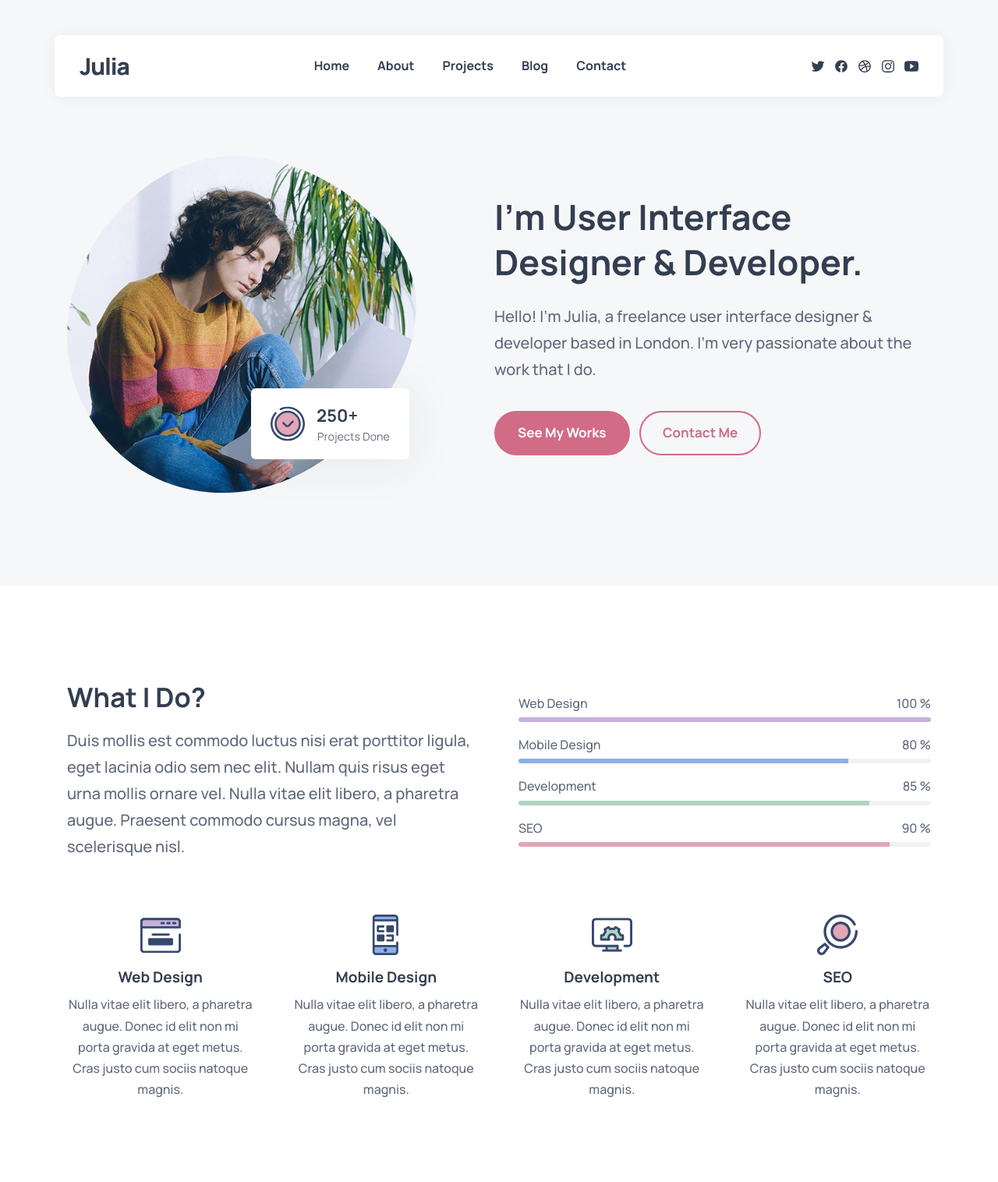
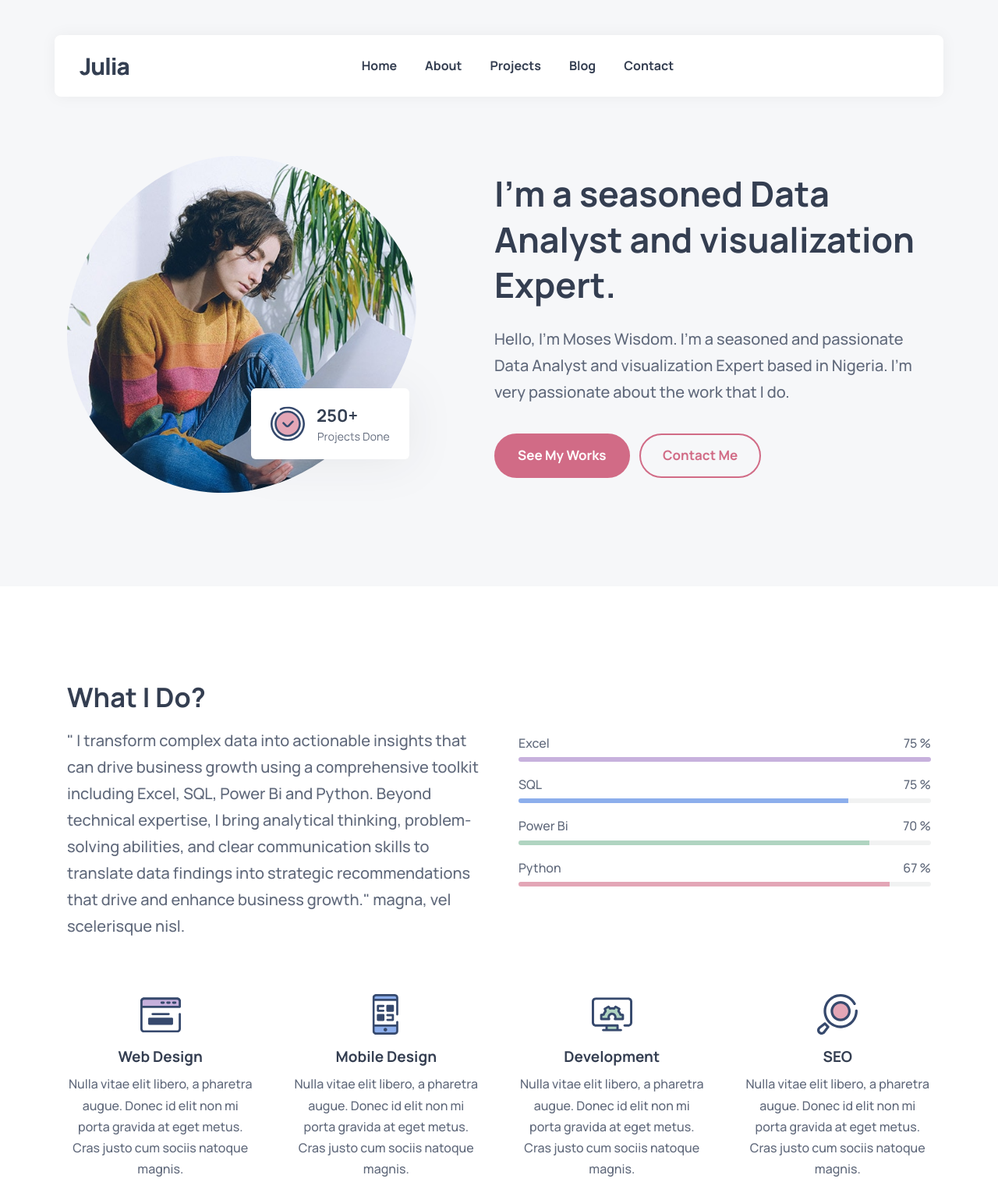
Before and after one commit to moseswise131-coder/Moses-Wisdom, a plain HTML site: page index.html in a window 1280 px wide. Shown: the top 1516 px of the page at 78% size. Drawn offline with nearby package versions, Linux system fonts and the light colour scheme.

Commit message:
Update index.html

```diff
--- a/index.html
+++ b/index.html
@@ -9,9 +9,9 @@
   <!--
     - primary meta tags
   -->
-  <title>Julia - I'm User Interface Designer & Developer.</title>
+  <title>Moses - I'm  a seasoned Data Analyst and visualization expect.</title>
   <meta name="title" content="Julia - I'm User Interface Designer & Developer.">
-  <meta name="description" content="This is a personal portfolio html template made by codewithsadee">
+  <meta name="description" content="This is a personal portfolio html template made by Moses">
 
   <!--
     - favicon
@@ -88,26 +88,26 @@
         </ul>
 
         <div class="wrapper">
-          <a href="mailto:info@email.com" class="contact-link">info@email.com</a>
+          <a href="moseswise131@gmail.com" class="contact-link">moseswise131@gmail.com</a>
 
-          <a href="tel:001234567890" class="contact-link">00 (123) 456 78 90</a>
+          <a href="tel:+2347075223688" class="contact-link">00 (+234) 7075223688</a>
         </div>
 
         <ul class="social-list">
 
-          <li>
+          <!--li>
             <a href="#" class="social-link">
               <ion-icon name="logo-twitter"></ion-icon>
             </a>
-          </li>
+        </li-->
 
           <li>
-            <a href="#" class="social-link">
-              <ion-icon name="logo-facebook"></ion-icon>
+            <a href="#" class="LinkedIn">
+              <ion-icon name="Wisdom Moses"></ion-icon>
             </a>
           </li>
 
-          <li>
+          <!--li>
             <a href="#" class="social-link">
               <ion-icon name="logo-dribbble"></ion-icon>
             </a>
@@ -123,7 +123,7 @@
             <a href="#" class="social-link">
               <ion-icon name="logo-youtube"></ion-icon>
             </a>
-          </li>
+        </li-->
 
         </ul>
 
@@ -163,11 +163,11 @@
           <div class="hero-content">
 
             <h1 class="h1 hero-title" data-reveal="top" data-reveal-delay="0.5s">
-              I'm User Interface Designer & Developer.
+              I'm a seasoned Data Analyst and visualization Expert.
             </h1>
 
             <p class="section-text" data-reveal="top" data-reveal-delay="0.75s">
-              Hello! I'm Julia, a freelance user interface designer & developer based in London. I’m very passionate
+              Hello, I'm Moses Wisdom. I'm a seasoned and passionate Data Analyst and visualization Expert based in Nigeria. I’m very passionate
               about the work that I do.
             </p>
 
@@ -199,8 +199,11 @@
               <h2 class="h2 section-title">What I Do?</h2>
 
               <p class="section-text">
-                Duis mollis est commodo luctus nisi erat porttitor ligula, eget lacinia odio sem nec elit. Nullam quis
-                risus eget urna mollis ornare vel. Nulla vitae elit libero, a pharetra augue. Praesent commodo cursus
+                " I transform complex data into actionable insights that can drive business growth using a comprehensive
+                  toolkit including Excel, SQL, Power Bi and Python. Beyond technical expertise, I bring analytical thinking,
+                  problem-solving abilities, and clear communication skills to translate data findings into strategic recommendations
+                  that drive and enhance business growth."
+
                 magna, vel scelerisque nisl.
               </p>
             </div>
@@ -210,9 +213,9 @@
               <li class="progress-item">
 
                 <div class="label-wrapper">
-                  <p>Web Design</p>
+                  <p>Excel</p>
 
-                  <span class="span">100 %</span>
+                  <span class="span">75 %</span>
                 </div>
 
                 <div class="progress">
@@ -224,9 +227,9 @@
               <li class="progress-item">
 
                 <div class="label-wrapper">
-                  <p>Mobile Design</p>
+                  <p>SQL</p>
 
-                  <span class="span">80 %</span>
+                  <span class="span">75 %</span>
                 </div>
 
                 <div class="progress">
@@ -238,9 +241,9 @@
               <li class="progress-item">
 
                 <div class="label-wrapper">
-                  <p>Development</p>
+                  <p>Power Bi</p>
 
-                  <span class="span">85 %</span>
+                  <span class="span">70 %</span>
                 </div>
 
                 <div class="progress">
@@ -252,9 +255,9 @@
               <li class="progress-item">
 
                 <div class="label-wrapper">
-                  <p>SEO</p>
+                  <p>Python</p>
 
-                  <span class="span">90 %</span>
+                  <span class="span">67 %</span>
                 </div>
 
                 <div class="progress">
```
